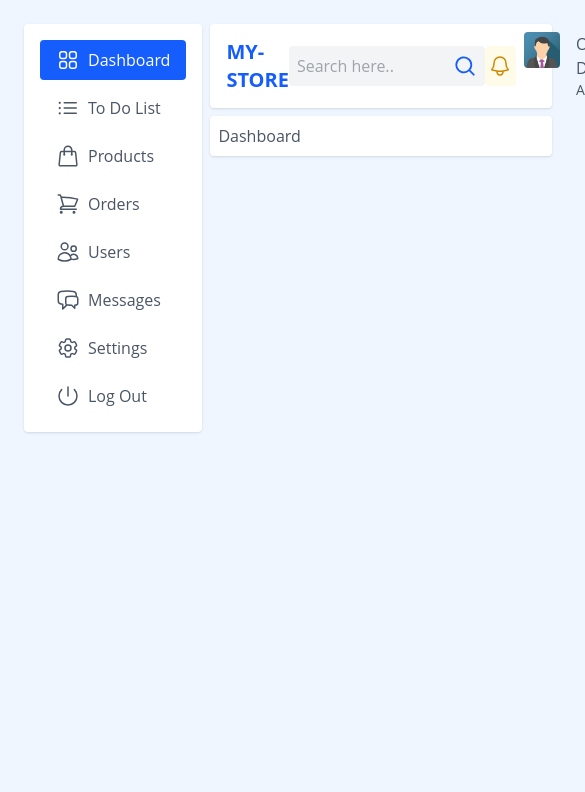
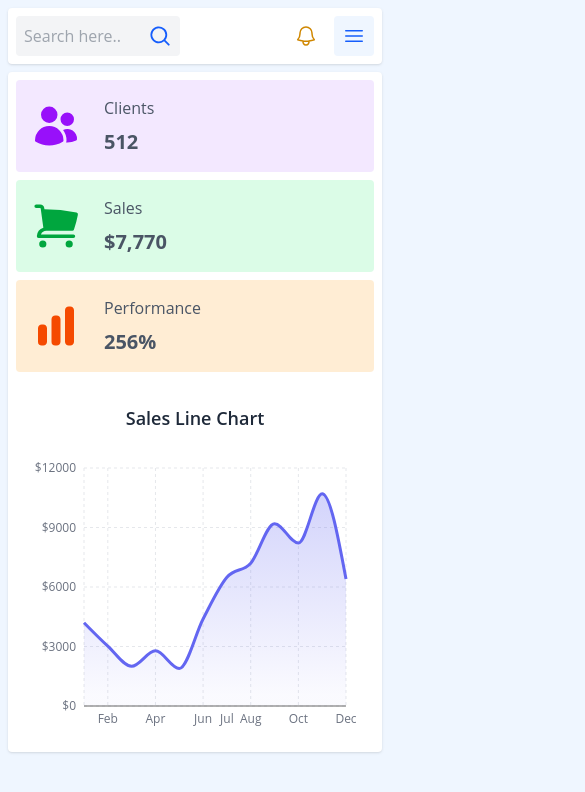
Before and after one commit to omid-nk/react-admin-dashboard, a React (Vite) app: page / in a window 390 px wide. Shown: the top 792 px of the page, 585 px wide, since content can reach past the window. Built offline with nearby package versions, Linux system fonts and the light colour scheme; a web font is replaced by a local one.

Commit message:
build dashboard

```diff
--- a/index.html
+++ b/index.html
@@ -6,7 +6,10 @@
     <title>Admin Dashboard</title>
   </head>
   <body class="font-primary bg-blue-50 text-gray-600">
-    <div id="root" class="mx-auto flex max-w-7xl flex-row gap-2 p-6"></div>
+    <div
+      id="root"
+      class="mx-auto flex max-w-7xl flex-row gap-2 p-2 sm:p-4 md:p-6"
+    ></div>
     <script type="module" src="/src/main.jsx"></script>
   </body>
 </html>
--- a/package.json
+++ b/package.json
@@ -13,7 +13,8 @@
   "dependencies": {
     "react": "^19.2.0",
     "react-dom": "^19.2.0",
-    "react-icons": "^5.5.0"
+    "react-icons": "^5.5.0",
+    "recharts": "^3.5.1"
   },
   "devDependencies": {
     "@eslint/js": "^9.39.1",
--- a/src/App.jsx
+++ b/src/App.jsx
@@ -1,4 +1,4 @@
-import { useState } from "react";
+import { use, useState } from "react";
 import Sidebar from "./components/Sidebar/Sidebar";
 import Header from "./components/Header/Header";
 import Dashboard from "./components/Dashboard/Dashboard";
@@ -11,15 +11,18 @@ import Settings from "./components/Settings/Settings";
 
 function App() {
   const [mainContentHandler, setMainContentHandler] = useState("dashboard");
+  const [isSidebarOpen, setIsSidebarOpen] = useState(false);
 
   return (
     <>
-      <nav className="w-fit">
+      <nav
+        className={`fixed right-0 left-0 z-50 w-full md:static md:block md:w-fit ${isSidebarOpen ? "bottom-0" : "-bottom-full"} transition-all`}
+      >
         <Sidebar switchMainContentHandler={setMainContentHandler} />
       </nav>
       <main className="flex w-full flex-col gap-2">
-        <header className="flex w-full items-center justify-between rounded bg-white px-4 py-2 shadow">
-          <Header />
+        <header className="flex w-full items-center justify-between rounded bg-white px-2 py-2 shadow md:px-4">
+          <Header switchIsSidebarOpen={setIsSidebarOpen} />
         </header>
         <section className="w-full rounded bg-white p-2 shadow">
           {mainContentHandler === "dashboard" ? <Dashboard /> : null}
--- a/src/components/Dashboard/Dashboard.jsx
+++ b/src/components/Dashboard/Dashboard.jsx
@@ -1,5 +1,52 @@
+import { useState } from "react";
+import { useId } from "react";
+import { HiUsers } from "react-icons/hi2";
+import { HiMiniShoppingCart } from "react-icons/hi2";
+import { HiChartBar } from "react-icons/hi2";
+import AreaChart from "../modules/AreaChart/AreaChart";
+
 function Dashboard() {
-  return <div>Dashboard</div>;
+  return (
+    <>
+      <header className="flex flex-wrap gap-2 lg:flex-nowrap">
+        <div className="flex w-full items-center justify-start gap-6 rounded bg-purple-100 p-4 lg:w-4/12">
+          <div>
+            <HiUsers className="h-12 w-12 text-purple-600" />
+          </div>
+          <div className="flex flex-col gap-2">
+            <h3 className="cursor-default">Clients</h3>
+            <p className="cursor-default text-xl font-bold">512</p>
+          </div>
+        </div>
+        <div className="flex w-full items-center justify-start gap-6 rounded bg-green-100 p-4 lg:w-4/12">
+          <div>
+            <HiMiniShoppingCart className="h-12 w-12 text-green-600" />
+          </div>
+          <div className="flex flex-col gap-2">
+            <h3 className="cursor-default">Sales</h3>
+            <p className="cursor-default text-xl font-bold">$7,770</p>
+          </div>
+        </div>
+        <div className="flex w-full items-center justify-start gap-6 rounded bg-orange-100 p-4 lg:w-4/12">
+          <div>
+            <HiChartBar className="h-12 w-12 text-orange-600" />
+          </div>
+          <div className="flex flex-col gap-2">
+            <h3 className="cursor-default">Performance</h3>
+            <p className="cursor-default text-xl font-bold">256%</p>
+          </div>
+        </div>
+      </header>
+      <div className="mt-6 w-full bg-white p-2">
+        <h3 className="mb-4 text-center text-lg font-semibold text-gray-800">
+          Sales Line Chart
+        </h3>
+        <div className="h-72 w-full">
+          <AreaChart />
+        </div>
+      </div>
+    </>
+  );
 }
 
 export default Dashboard;
--- a/src/components/Header/Header.jsx
+++ b/src/components/Header/Header.jsx
@@ -1,39 +1,35 @@
 import { HiMiniMagnifyingGlass } from "react-icons/hi2";
 import { HiOutlineBell } from "react-icons/hi2";
+import UserCardMinimal from "../modules/UserCardMinimal/UserCardMinimal";
+import { HiOutlineBars3 } from "react-icons/hi2";
 
-function Header() {
+function Header({ switchIsSidebarOpen }) {
   return (
     <>
-      <div>
+      <div className="hidden sm:block">
         <h1 className="cursor-default text-xl font-bold text-blue-600">
           MY-STORE
         </h1>
       </div>
       <div className="flex items-center justify-between gap-3 rounded bg-gray-100 p-2">
         <input
-          className="w-36 border-0 outline-0 transition-all md:w-52 md:focus:w-56 lg:focus:w-72"
+          className="w-28 border-0 outline-0 transition-all sm:w-36 md:w-52 md:focus:w-64 lg:w-64 lg:focus:w-80"
           placeholder="Search here.."
           type="text"
         />
         <HiMiniMagnifyingGlass className="h-6 w-6 cursor-pointer text-blue-600" />
       </div>
       <div className="flex items-center gap-2">
-        <div className="flex h-10 w-10 cursor-pointer items-center justify-center rounded bg-yellow-50">
+        <div className="flex h-10 w-10 cursor-pointer items-center justify-center rounded bg-white md:bg-yellow-50">
           <HiOutlineBell className="h-6 w-6 text-yellow-600" />
         </div>
-        <div className="flex gap-4">
-          <div className="h-12 w-12 rounded">
-            <img
-              className="rounded"
-              src={import.meta.env.BASE_URL + "images/img-avatar-default.png"}
-              alt="user avatar"
-            />
-          </div>
-          <div>
-            <p className="text-text text-md cursor-default">Omid Daliri</p>
-            <p className="text-text cursor-default text-sm">Admin</p>
-          </div>
+        <div
+          onClick={() => switchIsSidebarOpen((prev) => !prev)}
+          className="flex h-10 w-10 cursor-pointer items-center justify-center rounded bg-blue-50 md:hidden"
+        >
+          <HiOutlineBars3 className="h-6 w-6 text-blue-600" />
         </div>
+        <UserCardMinimal className="hidden lg:flex" />
       </div>
     </>
   );
--- a/src/components/Sidebar/Sidebar.jsx
+++ b/src/components/Sidebar/Sidebar.jsx
@@ -7,18 +7,20 @@ import { HiOutlineUsers } from "react-icons/hi2";
 import { HiOutlineChatBubbleLeftRight } from "react-icons/hi2";
 import { HiOutlineCog6Tooth } from "react-icons/hi2";
 import { HiOutlinePower } from "react-icons/hi2";
+import UserCardMinimal from "../modules/UserCardMinimal/UserCardMinimal";
 
 function Sidebar({ switchMainContentHandler }) {
   const [activeLink, setActiveLink] = useState("dashboard");
 
   return (
     <ul className="flex flex-col gap-2 rounded bg-white p-4 shadow">
+      <UserCardMinimal className="flex lg:hidden" />
       <li
         onClick={() => {
           switchMainContentHandler("dashboard");
           setActiveLink("dashboard");
         }}
-        className={`${activeLink === "dashboard" && "bg-blue-600 text-white"} flex cursor-pointer items-center gap-2 rounded px-4 py-2`}
+        className={`${activeLink === "dashboard" && "bg-blue-600 text-white"} hover:bg-gray-2 mt-2 flex cursor-pointer items-center gap-2 rounded px-4 py-2 transition-all lg:mt-0`}
       >
         <HiOutlineSquares2X2 className="h-6 w-6" />
         <p>Dashboard</p>
@@ -28,7 +30,7 @@ function Sidebar({ switchMainContentHandler }) {
           switchMainContentHandler("todolist");
           setActiveLink("todolist");
         }}
-        className={`${activeLink === "todolist" && "bg-blue-600 text-white"} flex cursor-pointer items-center gap-2 rounded px-4 py-2`}
+        className={`${activeLink === "todolist" && "bg-blue-600 text-white"} hover:bg-gray-2 flex cursor-pointer items-center gap-2 rounded px-4 py-2 transition-all`}
       >
         <HiListBullet className="h-6 w-6" />
         <p>To Do List</p>
@@ -38,7 +40,7 @@ function Sidebar({ switchMainContentHandler }) {
           switchMainContentHandler("products");
           setActiveLink("products");
         }}
-        className={`${activeLink === "products" && "bg-blue-600 text-white"} flex cursor-pointer items-center gap-2 rounded px-4 py-2`}
+        className={`${activeLink === "products" && "bg-blue-600 text-white"} hover:bg-gray-2 flex cursor-pointer items-center gap-2 rounded px-4 py-2 transition-all`}
       >
         <HiOutlineShoppingBag className="h-6 w-6" />
         <p>Products</p>
@@ -48,7 +50,7 @@ function Sidebar({ switchMainContentHandler }) {
           switchMainContentHandler("orders");
           setActiveLink("orders");
         }}
-        className={`${activeLink === "orders" && "bg-blue-600 text-white"} flex cursor-pointer items-center gap-2 rounded px-4 py-2`}
+        className={`${activeLink === "orders" && "bg-blue-600 text-white"} hover:bg-gray-2 flex cursor-pointer items-center gap-2 rounded px-4 py-2 transition-all`}
       >
         <HiOutlineShoppingCart className="h-6 w-6" />
         <p>Orders</p>
@@ -58,7 +60,7 @@ function Sidebar({ switchMainContentHandler }) {
           switchMainContentHandler("users");
           setActiveLink("users");
         }}
-        className={`${activeLink === "users" && "bg-blue-600 text-white"} flex cursor-pointer items-center gap-2 rounded px-4 py-2`}
+        className={`${activeLink === "users" && "bg-blue-600 text-white"} hover:bg-gray-2 flex cursor-pointer items-center gap-2 rounded px-4 py-2 transition-all`}
       >
         <HiOutlineUsers className="h-6 w-6" />
         <p>Users</p>
@@ -68,7 +70,7 @@ function Sidebar({ switchMainContentHandler }) {
           switchMainContentHandler("messages");
           setActiveLink("messages");
         }}
-        className={`${activeLink === "messages" && "bg-blue-600 text-white"} flex cursor-pointer items-center gap-2 rounded px-4 py-2`}
+        className={`${activeLink === "messages" && "bg-blue-600 text-white"} hover:bg-gray-2 flex cursor-pointer items-center gap-2 rounded px-4 py-2 transition-all`}
       >
         <HiOutlineChatBubbleLeftRight className="h-6 w-6" />
         <p>Messages</p>
@@ -78,12 +80,12 @@ function Sidebar({ switchMainContentHandler }) {
           switchMainContentHandler("settings");
           setActiveLink("settings");
         }}
-        className={`${activeLink === "settings" && "bg-blue-600 text-white"} flex cursor-pointer items-center gap-2 rounded px-4 py-2`}
+        className={`${activeLink === "settings" && "bg-blue-600 text-white"} hover:bg-gray-2 flex cursor-pointer items-center gap-2 rounded px-4 py-2 transition-all`}
       >
         <HiOutlineCog6Tooth className="h-6 w-6" />
         <p>Settings</p>
       </li>
-      <li className="flex cursor-pointer items-center gap-2 px-4 py-2">
+      <li className="flex cursor-pointer items-center gap-2 px-4 py-2 transition-all hover:text-red-500">
         <HiOutlinePower className="h-6 w-6" />
         <p>Log Out</p>
       </li>
--- a/src/components/TodoList/TodoList.jsx
+++ b/src/components/TodoList/TodoList.jsx
@@ -1,5 +1,52 @@
+import { useId, useState } from "react";
+import { HiOutlinePlus } from "react-icons/hi2";
+import { HiOutlineChevronDown } from "react-icons/hi2";
+import Task from "../modules/task/Task";
+
 function TodoList() {
-  return <div>TodoList</div>;
+  const [todos] = useState([
+    {
+      id: 1,
+      title: "Sample Task",
+      description: "This is a sample task description.",
+      isCompleted: false,
+      isImportant: true,
+    },
+    {
+      id: 2,
+      title: "Sample Task",
+      description: "This is a sample task description.",
+      isCompleted: true,
+      isImportant: true,
+    },
+    {
+      id: 3,
+      title: "Sample Task",
+      description: "This is a sample task description.",
+      isCompleted: false,
+      isImportant: false,
+    },
+  ]);
+  const id = useId();
+  return (
+    <>
+      <header className="flex items-center justify-between">
+        <button className="flex cursor-pointer items-center gap-1 rounded bg-green-500 px-3 py-2 text-white transition-all hover:bg-green-600">
+          Add New Task
+          <HiOutlinePlus className="h-5 w-5" />
+        </button>
+        <div className="flex cursor-pointer items-center gap-1 rounded bg-gray-200 px-3 py-2 text-gray-600">
+          Filter
+          <HiOutlineChevronDown className="h-5 w-5" />
+        </div>
+      </header>
+      <section>
+        {todos.map((item) => {
+          return <Task key={id + item.id} {...item} />;
+        })}
+      </section>
+    </>
+  );
 }
 
 export default TodoList;
--- /dev/null
+++ b/src/components/modules/AreaChart/AreaChart.jsx
@@ -0,0 +1,78 @@
+import {
+  ResponsiveContainer,
+  AreaChart,
+  XAxis,
+  YAxis,
+  CartesianGrid,
+  Tooltip,
+  Area,
+} from "recharts";
+
+function SalesAreaChart() {
+  const saleData = [
+    { name: "Jan", sales: 4200 },
+    { name: "Feb", sales: 3020 },
+    { name: "Mar", sales: 2000 },
+    { name: "Apr", sales: 2780 },
+    { name: "May", sales: 1890 },
+    { name: "Jun", sales: 4390 },
+    { name: "Jul", sales: 6490 },
+    { name: "Aug", sales: 7200 },
+    { name: "Sep", sales: 9190 },
+    { name: "Oct", sales: 8220 },
+    { name: "Nov", sales: 10700 },
+    { name: "Dec", sales: 6400 },
+  ];
+
+  return (
+    <ResponsiveContainer width="100%" height="100%">
+      <AreaChart
+        data={saleData}
+        margin={{ top: 20, right: 20, left: 0, bottom: 0 }}
+      >
+        <CartesianGrid strokeDasharray="3 3" stroke="#e5e7eb" />
+
+        <XAxis
+          dataKey="name"
+          tick={{ fill: "#6b7280", fontSize: 12 }}
+          tickLine={false}
+        />
+
+        <YAxis
+          tick={{ fill: "#6b7280", fontSize: 12 }}
+          tickFormatter={(v) => `$${v}`}
+          tickLine={false}
+          axisLine={false}
+        />
+
+        <Tooltip
+          formatter={(v) => [`$${v}`, "Sales"]}
+          contentStyle={{
+            borderRadius: "10px",
+            backgroundColor: "white",
+            boxShadow: "0 4px 12px rgba(0,0,0,0.10)",
+            border: "none",
+            fontSize: "13px",
+          }}
+        />
+
+        <defs>
+          <linearGradient id="colorSales" x1="0" y1="0" x2="0" y2="1">
+            <stop offset="5%" stopColor="#6366f1" stopOpacity={0.45} />
+            <stop offset="95%" stopColor="#6366f1" stopOpacity={0.05} />
+          </linearGradient>
+        </defs>
+
+        <Area
+          type="monotone"
+          dataKey="sales"
+          stroke="#6366f1"
+          strokeWidth={3}
+          fill="url(#colorSales)"
+        />
+      </AreaChart>
+    </ResponsiveContainer>
+  );
+}
+
+export default SalesAreaChart;
--- /dev/null
+++ b/src/components/modules/Task/Task.jsx
@@ -0,0 +1,31 @@
+import { HiOutlineTrash } from "react-icons/hi2";
+import { HiCheckCircle } from "react-icons/hi2";
+import { HiFire } from "react-icons/hi2";
+
+function Task({ title, description, isCompleted, isImportant }) {
+  return (
+    <div className="my-2 flex items-center justify-between gap-3 rounded border border-gray-200 bg-blue-50 p-2 transition-all hover:shadow">
+      <div>
+        <h3 className="text-md flex items-center gap-1 font-bold">
+          {isImportant && <HiFire className="text-orange-600" />}
+          <span className={`${isCompleted ? "line-through" : null}`}>
+            {title}
+          </span>
+        </h3>
+        <p className={`${isCompleted ? "line-through" : null} text-sm`}>
+          {description}
+        </p>
+      </div>
+      <div className="flex flex-col items-center justify-end gap-1 md:flex-row">
+        <button className="cursor-pointer rounded bg-red-500 p-1.5 text-sm text-white">
+          <HiOutlineTrash className="h-4 w-4" />
+        </button>
+        <button className="cursor-pointer rounded bg-blue-500 p-1.5 text-sm text-white">
+          <HiCheckCircle className="h-4 w-4" />
+        </button>
+      </div>
+    </div>
+  );
+}
+
+export default Task;
--- /dev/null
+++ b/src/components/modules/UserCardMinimal/UserCardMinimal.jsx
@@ -0,0 +1,19 @@
+function UserCardMinimal({ className = "" }) {
+  return (
+    <div className={`flex gap-2 ${className}`}>
+      <div className="h-12 w-12 rounded">
+        <img
+          className="rounded"
+          src={import.meta.env.BASE_URL + "images/img-avatar-default.png"}
+          alt="user avatar"
+        />
+      </div>
+      <div>
+        <p className="text-text text-md cursor-default">Omid Daliri</p>
+        <p className="text-text cursor-default text-sm">Admin</p>
+      </div>
+    </div>
+  );
+}
+
+export default UserCardMinimal;
--- a/src/index.css
+++ b/src/index.css
@@ -8,3 +8,7 @@
 @theme {
   --font-primary: "Open Sans", sans-serif, Arial;
 }
+
+.recharts-wrapper *:focus {
+  outline: none !important;
+}
```
Also changed, not shown: 1 other file (tests, documents, lock files or other folders).
